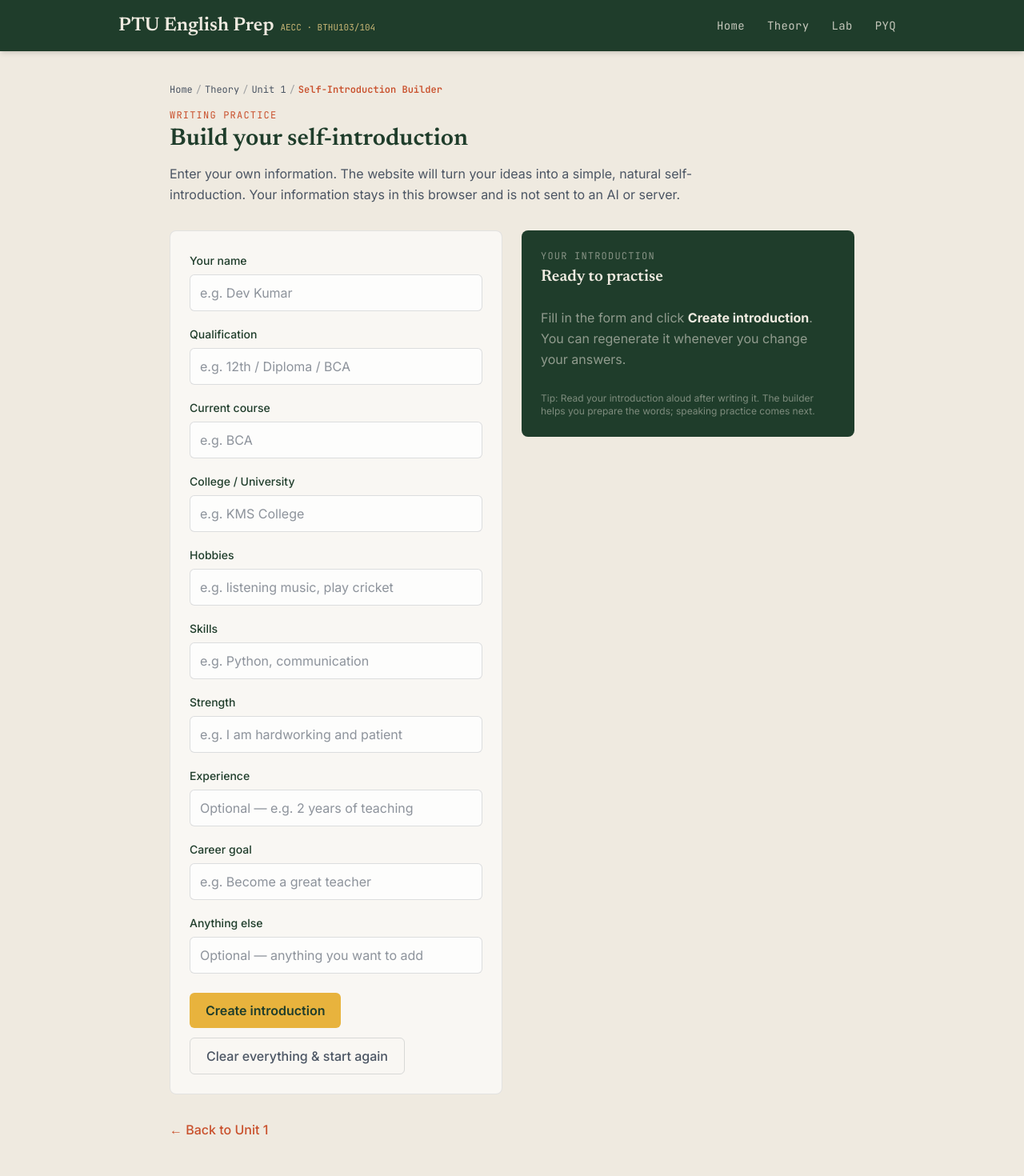
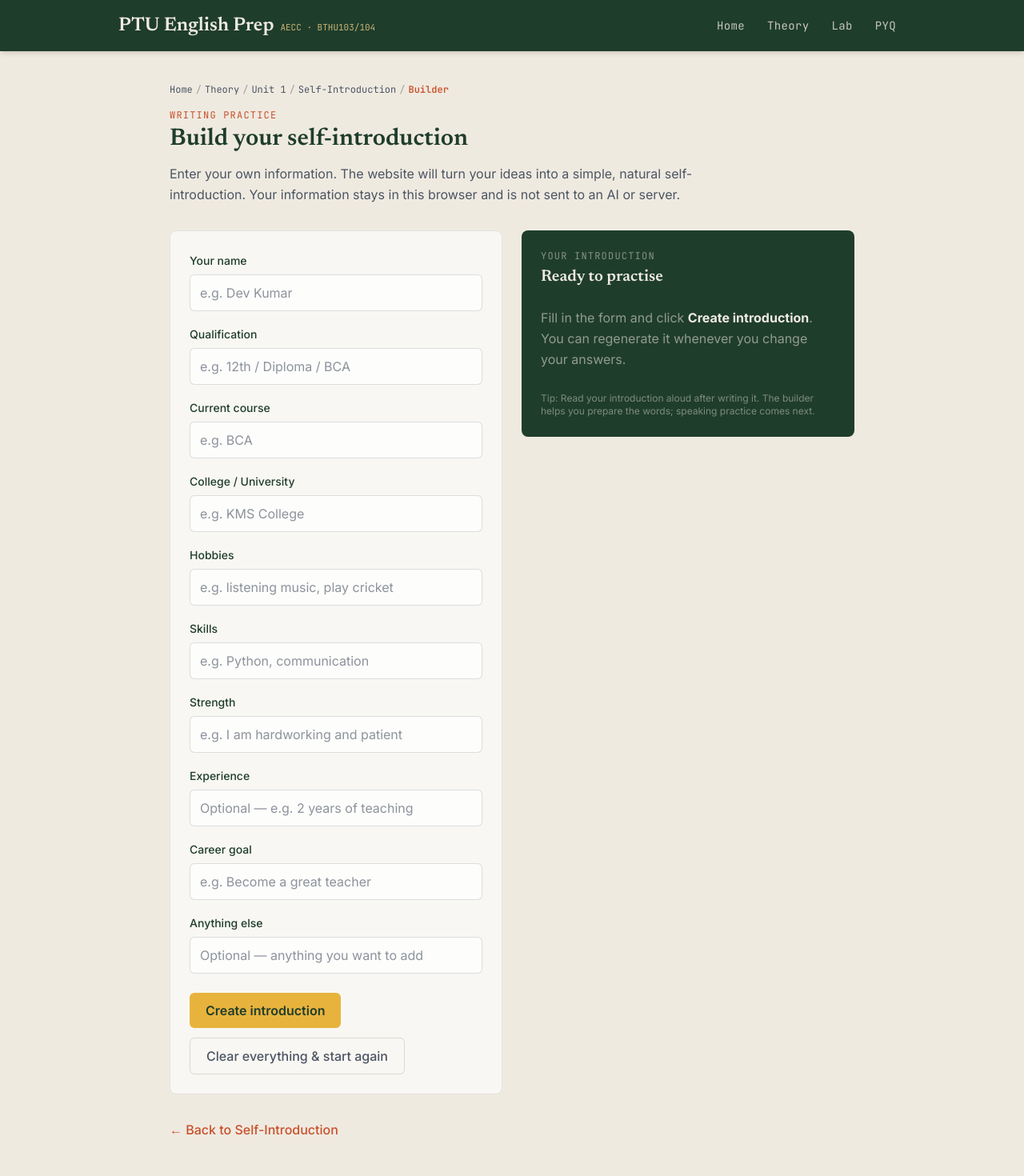
Before and after one commit to dev913913/PTU-English-Prep, a React (Vite) app in the folder ptu-english-prep-src/: page /lab/unit1/self-introduction/builder in a window 1280 px wide. Shown: the top 1470 px of the page at 80% size. Built offline with nearby package versions, Linux system fonts and the light colour scheme.

Commit message:
Link builder back to self-introduction lesson

```diff
--- a/ptu-english-prep-src/src/components/SelfIntroductionBuilder.jsx
+++ b/ptu-english-prep-src/src/components/SelfIntroductionBuilder.jsx
@@ -180,7 +180,8 @@ export default function SelfIntroductionBuilder() {
     { label: 'Home', to: '/' + track },
     { label: track === 'lab' ? 'Lab / Practical' : 'Theory', to: '/' + track },
     { label: 'Unit 1', to: '/' + track + '/' + unitId },
-    { label: 'Self-Introduction Builder' },
+    { label: 'Self-Introduction', to: '/' + track + '/' + unitId + '/self-introduction' },
+    { label: 'Builder' },
   ]
 
   return (
@@ -241,7 +242,7 @@ export default function SelfIntroductionBuilder() {
       </div>
 
       <div className="mt-8">
-        <Link to={'/' + track + '/' + unitId} className="text-rule font-medium hover:underline">← Back to Unit 1</Link>
+        <Link to={'/' + track + '/' + unitId + '/self-introduction'} className="text-rule font-medium hover:underline">← Back to Self-Introduction</Link>
       </div>
     </div>
   )
```
